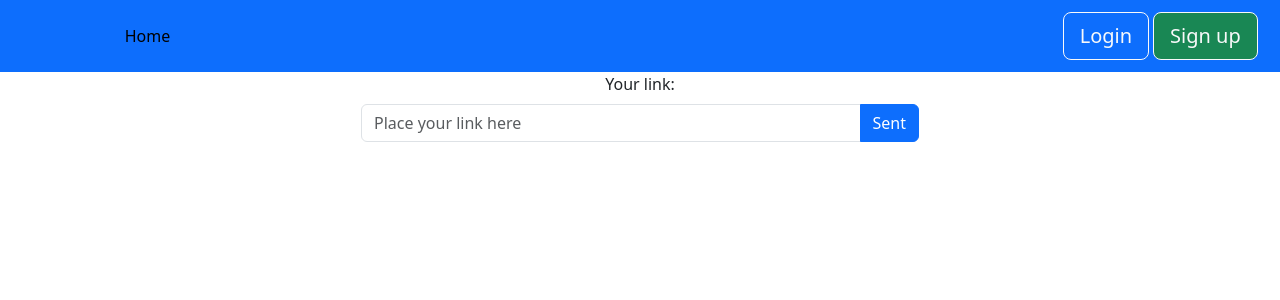
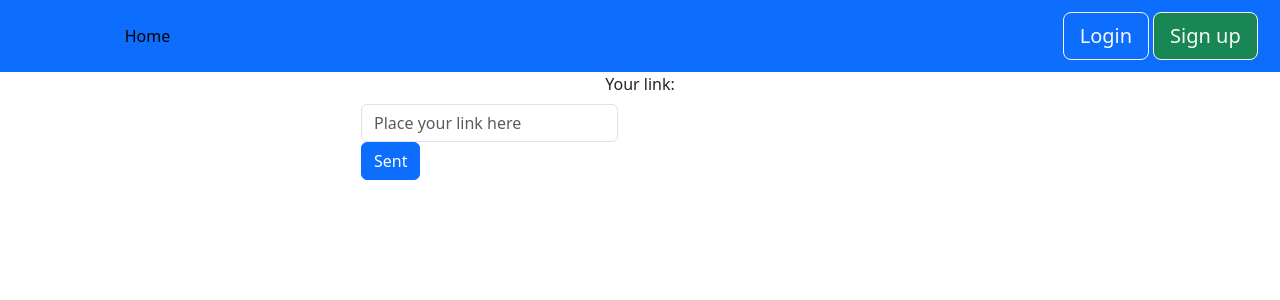
Before and after one commit to Pepejan/lapota, a React (Vite) app in the folder frontend/: page / in a window 1280 px wide. Shown: the top 300 px of the page. Built offline with nearby package versions, Linux system fonts and the light colour scheme.

Commit message:
fix: change link validator

```diff
--- a/frontend/src/App.tsx
+++ b/frontend/src/App.tsx
@@ -5,7 +5,7 @@ function App() {
   return (
       <div>
         <Header />
-        <LinkShorter /> {/* Використовуємо з великої літери */}
+        <LinkShorter /> {}
       </div>
   );
 }
--- a/frontend/src/GettingLinks.tsx
+++ b/frontend/src/GettingLinks.tsx
@@ -1,14 +1,46 @@
+import { useState } from 'react';
+
+
 function LinkShorter() {
+
+    const [inputValue, setInputValue] = useState('');
+    const [error, setError] = useState('');
+
+    const handleClick = () => {
+        if (!isValidUrl(inputValue)) {
+            setError("chelik you must enter a valid URL");
+            return;
+        }
+        setError("");
+        // backend for make link short
+
+    };
+
+    function isValidUrl(url: string): boolean {
+        try {
+            new URL(url)
+            return true
+        } catch{
+            return false
+        }
+    }
+
     return (
         <div className="container d-flex flex-column align-items-center">
             <label htmlFor="stringLink" className="form-label text-center">Your link:</label>
             <div className="input-group w-50">
-                <input
-                    type="url"
-                    className="form-control"
-                    id="stringLink"
-                    placeholder="Place your link here"/>
-                <button className="btn btn-primary" type="button">Sent</button>
+                <div className="mb-3">
+                    <input
+                        type="text"
+                        className={`form-control ${error ? 'is-invalid' : ''}`}
+                        id="stringLink"
+                        placeholder="Place your link here"
+                        value={inputValue}
+                        onChange={(e) => setInputValue(e.target.value)}
+                    />
+                    {error && <div className="invalid-feedback">{error}</div>}
+                    <button className="btn btn-primary" type="button" onClick={handleClick}>Sent</button>
+                </div>
             </div>
         </div>
     );
--- a/frontend/src/header.tsx
+++ b/frontend/src/header.tsx
@@ -18,7 +18,7 @@ function Header() {
 
                             <div className="col col-lg-2">
                                 <a type="button"
-                                   className="custom-css btn btn-primary  btn-outline-light btn-lg m-1"
+                                   className="custom-css btn btn-primary btn-outline-light btn-lg m-1"
                                    onClick={handleLogin}
                                    id="LoginBtn">Login</a>
                                 <a type="button"
--- a/frontend/src/main.tsx
+++ b/frontend/src/main.tsx
@@ -2,6 +2,8 @@ import { StrictMode } from "react";
 import { createRoot } from "react-dom/client";
 import App from "./App.tsx";
 import "bootstrap/dist/css/bootstrap.css";
+
+
 createRoot(document.getElementById("root")!).render(
   <StrictMode>
     <App />
```
